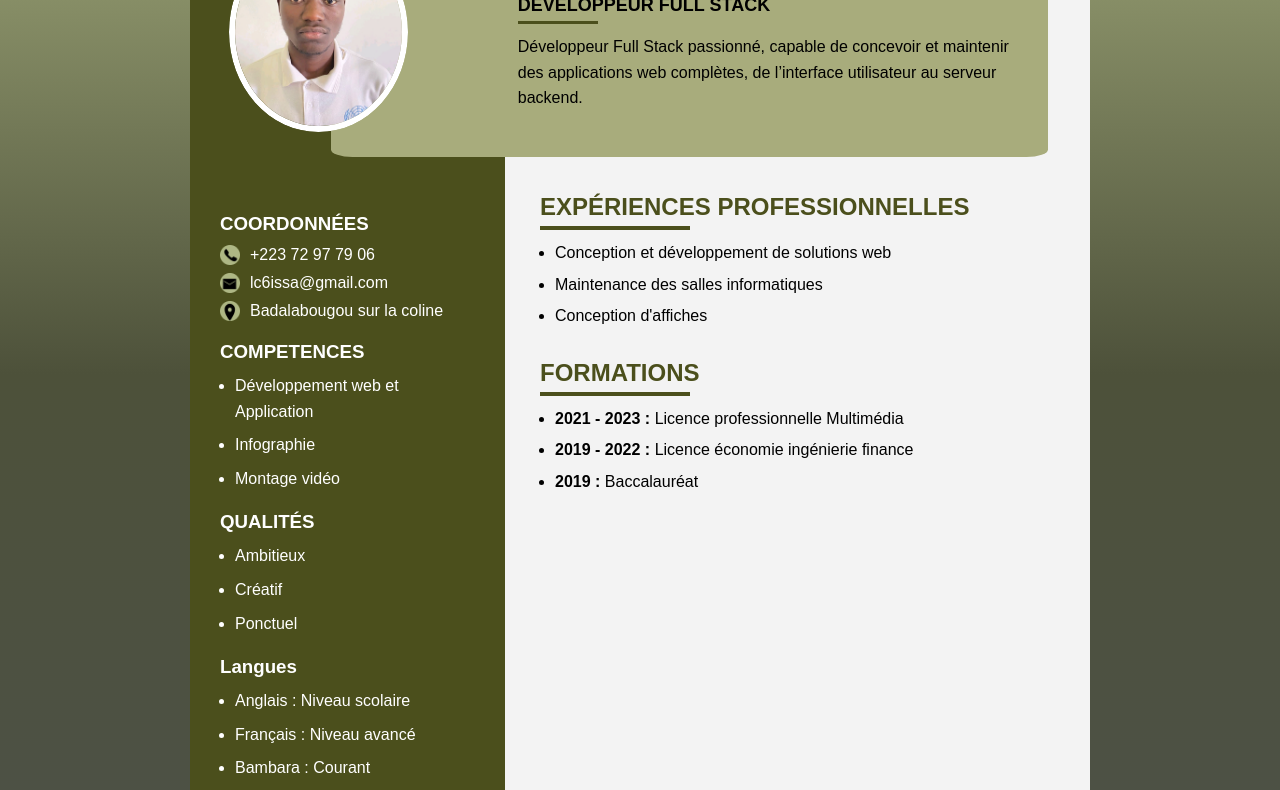
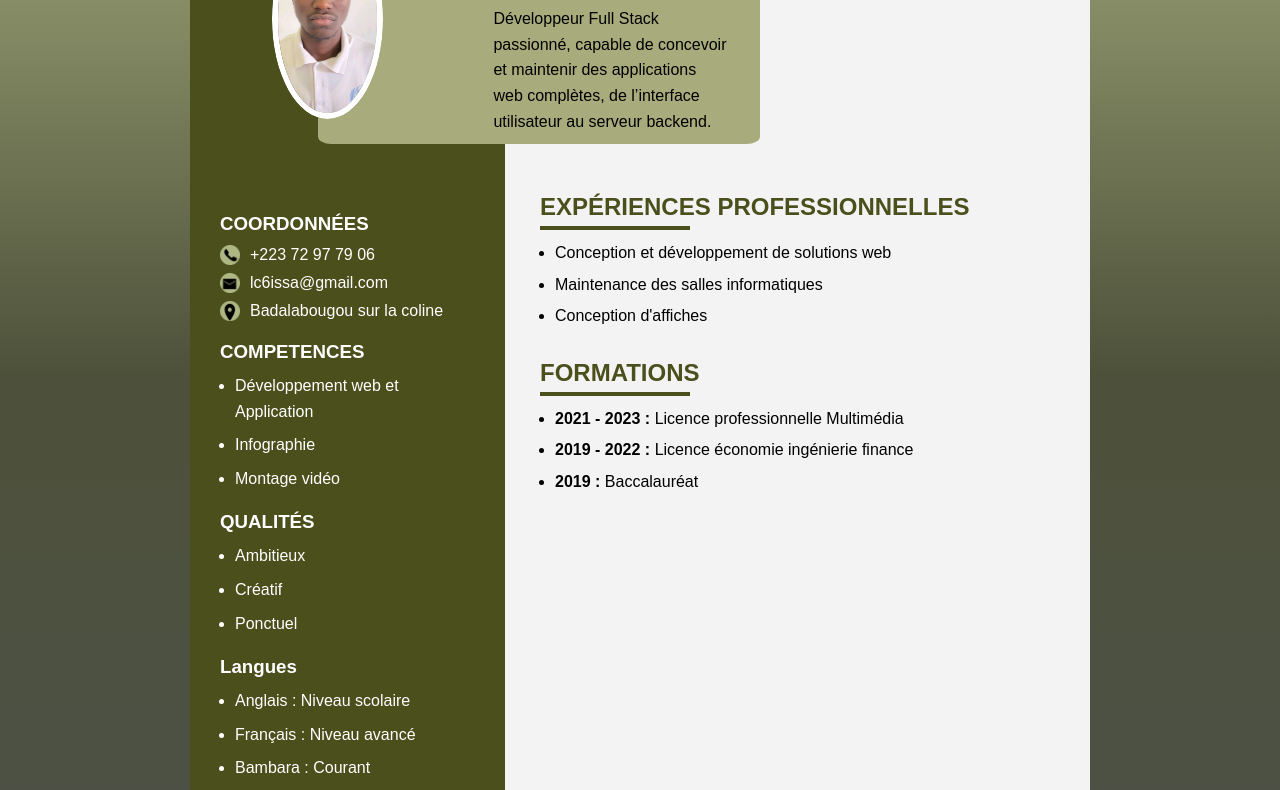
Before and after one commit to lc6issa-sketch/portfolio-groupe, a plain HTML site: page cv-douyon.html in a window 1280 px wide. Shown: the part 255-1045 px from the top of the page. Drawn offline with Linux system fonts and the light colour scheme.

Commit message:
mise en du css

```diff
--- a/css/cv-douyon.css
+++ b/css/cv-douyon.css
@@ -64,10 +64,10 @@
 display:flex;
 align-items:center;
 background:#a8ac7c;
-width: 56%;
+width: 34.5%;
 padding:30px;
-margin-left: 11%;
-margin-top: 5%;
+margin-left: 10%;
+margin-top: 4%;
 position: absolute;
 border-radius:3%;
 z-index: 2;
@@ -75,7 +75,7 @@
 }
 
 .photo{
-width:340px;
+width:380px;
 height:200px;
 border-radius:50%;
 overflow:hidden;
```
